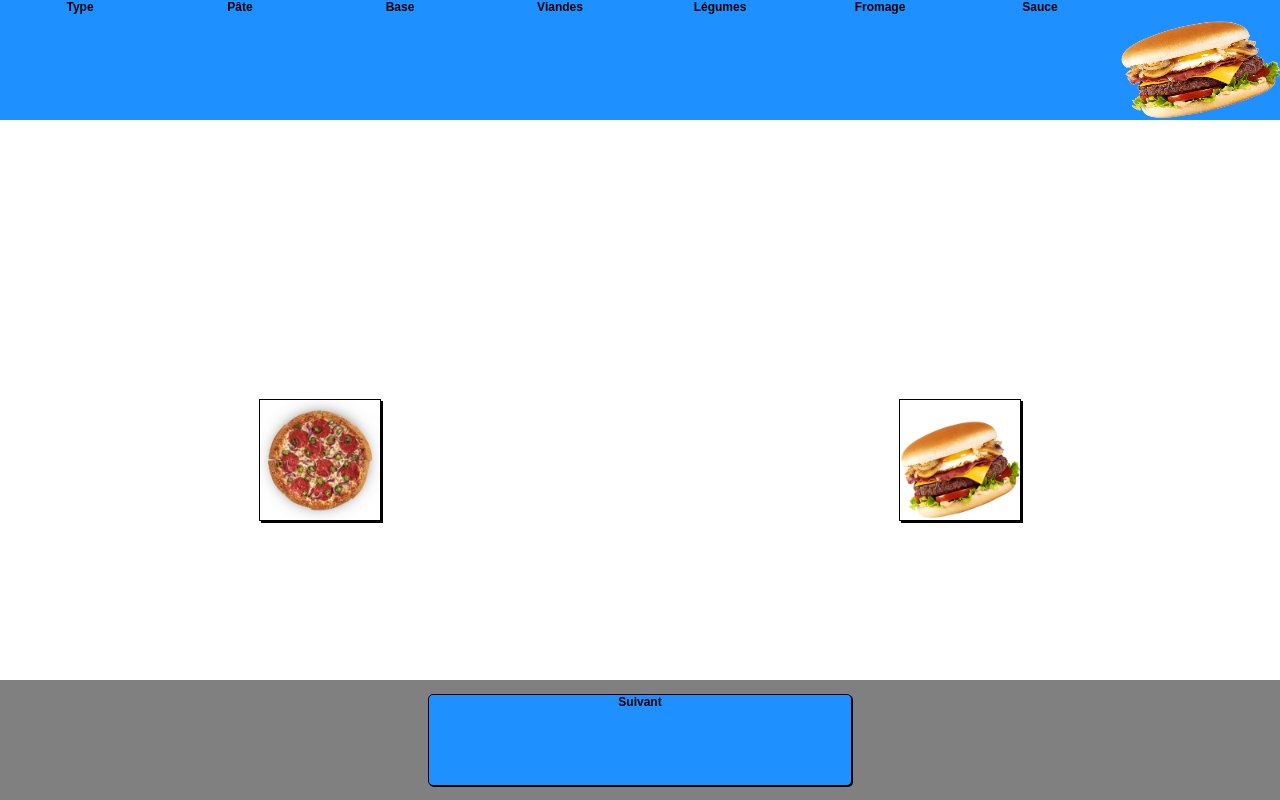
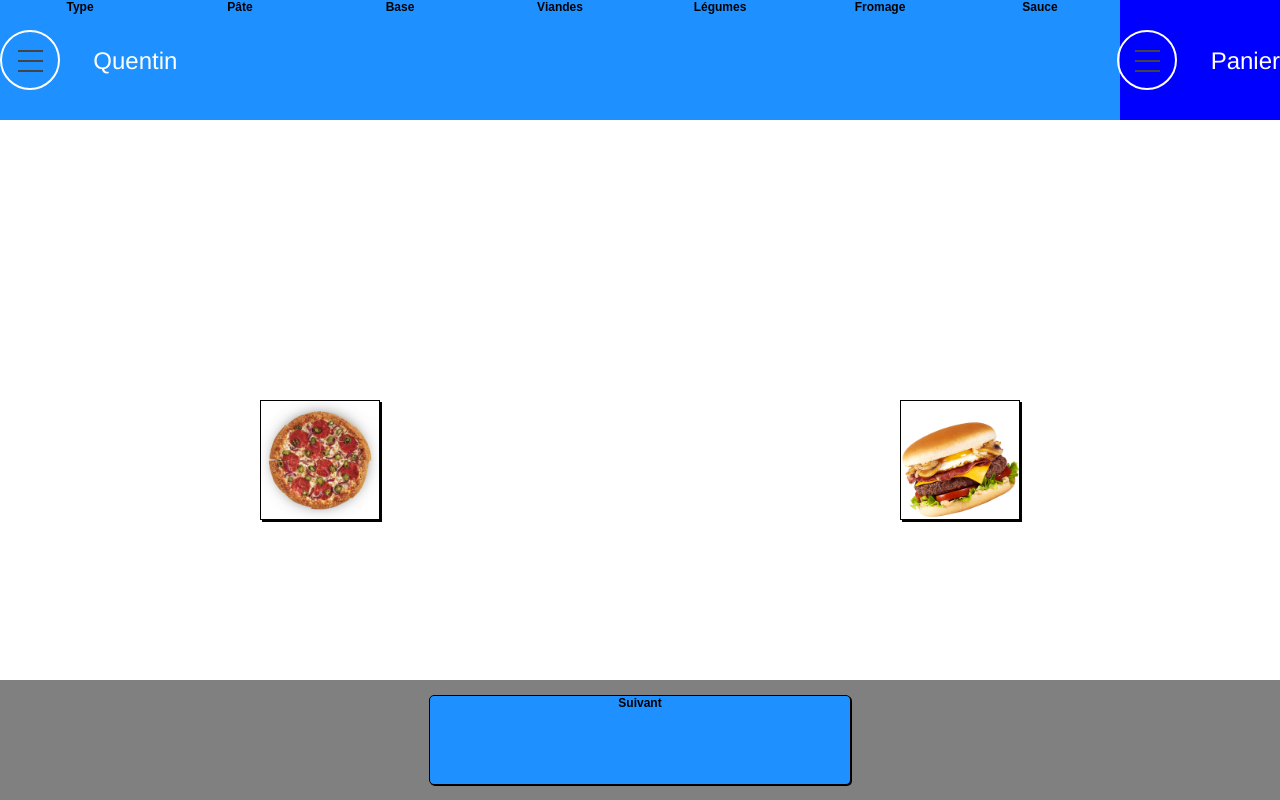
Before and after one commit to Quentinprm/PizzaBurgerUI-UX, a PHP site: page /index.php?ad=type.html in a window 1280 px wide. Run offline with PHP 8.4, Linux system fonts and the light colour scheme.

Commit message:
ajout menu burger

```diff
--- /dev/null
+++ b/accountmenu.css
@@ -0,0 +1,220 @@
+@-webkit-keyframes slideInLeft {
+  0% {
+    -webkit-transform: translate3d(-250px, 0, 0);
+            transform: translate3d(-250px, 0, 0);
+    visibility: visible;
+  }
+  100% {
+    -webkit-transform: translate3d(0, 0, 0);
+            transform: translate3d(0, 0, 0);
+  }
+}
+@keyframes slideInLeft {
+  0% {
+    -webkit-transform: translate3d(-250px, 0, 0);
+            transform: translate3d(-250px, 0, 0);
+    visibility: visible;
+  }
+  100% {
+    -webkit-transform: translate3d(0, 0, 0);
+            transform: translate3d(0, 0, 0);
+  }
+}
+@-webkit-keyframes slideOutLeft {
+  0% {
+    -webkit-transform: translate3d(0, 0, 0);
+            transform: translate3d(0, 0, 0);
+  }
+  100% {
+    -webkit-transform: translate3d(-250px, 0, 0);
+            transform: translate3d(-250px, 0, 0);
+    visibility: hidden;
+  }
+}
+@keyframes slideOutLeft {
+  0% {
+    -webkit-transform: translate3d(0, 0, 0);
+            transform: translate3d(0, 0, 0);
+  }
+  100% {
+    -webkit-transform: translate3d(-250px, 0, 0);
+            transform: translate3d(-250px, 0, 0);
+    visibility: hidden;
+  }
+}
+* {
+  -webkit-box-sizing: border-box;
+          box-sizing: border-box;
+}
+
+body:after {
+  background: white;
+  content: '';
+  height: 100%;
+  left: 0;
+  opacity: 0;
+  overflow: auto;
+  padding: 0;
+  position: absolute;
+  top: 0;
+  -webkit-transition: all 0.4s ease;
+  transition: all 0.4s ease;
+  width: 100%;
+}
+body.open {
+  overflow: hidden;
+}
+body.open:after {
+  opacity: 1;
+  visibility: visible;
+}
+
+.b-nav {
+  position: absolute;
+  z-index: 11;
+  border-right: 1px solid grey;
+  height: 100vh;
+}
+.b-nav:not(.open) {
+  visibility: hidden;
+}
+.b-nav li {
+  color: #444444;
+  list-style-type: none;
+  padding: 10px;
+  text-align: left;
+  -webkit-transform: translateX(-250px);
+          transform: translateX(-250px);
+}
+.b-nav li:not(.open) {
+  -webkit-animation-duration: 0.4s;
+          animation-duration: 0.4s;
+  -webkit-animation-fill-mode: both;
+          animation-fill-mode: both;
+  -webkit-animation-name: slideOutLeft;
+          animation-name: slideOutLeft;
+}
+.b-nav li:first-child {
+  padding-top: 120px;
+}
+.b-nav.open {
+  visibility: visible;
+}
+.b-nav.open li {
+  -webkit-animation-duration: 0.4s;
+          animation-duration: 0.4s;
+  -webkit-animation-fill-mode: both;
+          animation-fill-mode: both;
+  -webkit-animation-name: slideInLeft;
+          animation-name: slideInLeft;
+}
+
+.b-link {
+  background: transparent;
+  border-left: rgba(68, 68, 68, 0) solid 2px;
+  color: #444444;
+  font-family: Helvetica-Neue, Helvetica, Arial, sans-serif;
+  font-size: 24px;
+  font-weight: 300;
+  margin-left: 30px;
+  text-decoration: none;
+  -webkit-transition: all 0.4s ease;
+  transition: all 0.4s ease;
+  width: auto;
+}
+.b-link:hover, .b-link--active {
+  border-left: #444444 solid 2px;
+  padding-left: 30px;
+}
+
+.b-menu {
+  background: transparent;
+  border: white solid 2px;
+  border-radius: 50%;
+  cursor: pointer;
+  display: inline-block;
+  height: 60px;
+  padding-left: 15.5px;
+  padding-top: 17.5px;
+  position: relative;
+  -webkit-transition: all 0.4s ease;
+  transition: all 0.4s ease;
+  -webkit-user-select: none;
+     -moz-user-select: none;
+      -ms-user-select: none;
+          user-select: none;
+  width: 60px;
+  z-index: 12;
+}
+.b-menu:hover {
+  border: #444444 solid 2px;
+}
+
+.b-bun {
+  background: #444444;
+  position: relative;
+  -webkit-transition: all 0.4s ease;
+  transition: all 0.4s ease;
+}
+.b-bun--top {
+  height: 2px;
+  top: 0;
+  width: 25px;
+}
+.b-bun--mid {
+  height: 2px;
+  top: 8px;
+  width: 25px;
+}
+.b-bun--bottom {
+  height: 2px;
+  top: 16px;
+  width: 25px;
+}
+
+.b-brand {
+  color: white;
+  font-family: Helvetica-Neue, Helvetica, Arial, sans-serif;
+  font-size: 24px;
+  font-weight: 300;
+  margin-left: 30px;
+  position: relative;
+  text-decoration: none;
+  top: -21.4285714286px;
+  -webkit-transition: all 0.4s ease;
+  transition: all 0.4s ease;
+  z-index: 13;
+}
+
+.b-container {
+  height: 60px;
+  left: 0;
+  position: absolute;
+  top: 30px;
+}
+.b-container:hover:not(.open) .bun-top,
+.b-container:hover:not(.open) .bun-mid,
+.b-container:hover:not(.open) .bun-bottom {
+  background: white;
+}
+.b-container.open .b-main {
+  border: #444444 solid 2px;
+}
+.b-container.open .b-bun--top {
+  background: #444444;
+  top: 9px;
+  -webkit-transform: rotate(45deg);
+          transform: rotate(45deg);
+}
+.b-container.open .b-bun--mid {
+  opacity: 0;
+}
+.b-container.open .b-bun--bottom {
+  background: #444444;
+  top: 5px;
+  -webkit-transform: rotate(-45deg);
+          transform: rotate(-45deg);
+}
+.b-container.open .b-brand {
+  color: #444444;
+}
--- /dev/null
+++ b/accountmenu.html
@@ -0,0 +1,19 @@
+
+<div class="b-nav">
+  <li><a class="b-link" href="#" target="_blank">Voir tous les restaurants</a></li>
+  <li><a class="b-link" href="#" target="_blank">Commandes</a></li>
+  <li><a class="b-link" href="#" target="_blank">Mes informations</a></li>
+  <li><a class="b-link" href="#" target="_blank">Moyen de paiement</a></li>
+</div>
+
+<!-- Burger-Icon -->
+<div class="b-container">
+  <div class="b-menu">
+    <div class="b-bun b-bun--top"></div>
+    <div class="b-bun b-bun--mid"></div>
+    <div class="b-bun b-bun--bottom"></div>
+  </div>
+
+  <!-- Burger-Brand -->
+  <a href="#" class="b-brand">Quentin</a>
+</div>
--- /dev/null
+++ b/accountmenu.js
@@ -0,0 +1,14 @@
+'use strict';
+
+(function() {
+  var body = document.body;
+  var burgerMenu = document.getElementsByClassName('b-menu')[0];
+  var burgerContain = document.getElementsByClassName('b-container')[0];
+  var burgerNav = document.getElementsByClassName('b-nav')[0];
+
+  burgerMenu.addEventListener('click', function toggleClasses() {
+    [body, burgerContain, burgerNav].forEach(function (el) {
+      el.classList.toggle('open');
+    });
+  }, false);
+})();
--- /dev/null
+++ b/basket.css
@@ -0,0 +1,220 @@
+@-webkit-keyframes slideInRight {
+  0% {
+    -webkit-transform: translate3d(+250px, 0, 0);
+            transform: translate3d(+250px, 0, 0);
+    visibility: visible;
+  }
+  100% {
+    -webkit-transform: translate3d(0, 0, 0);
+            transform: translate3d(0, 0, 0);
+  }
+}
+@keyframes slideInRight {
+  0% {
+    -webkit-transform: translate3d(250px, 0, 0);
+            transform: translate3d(250px, 0, 0);
+    visibility: visible;
+  }
+  100% {
+    -webkit-transform: translate3d(0, 0, 0);
+            transform: translate3d(0, 0, 0);
+  }
+}
+@-webkit-keyframes slideOutRight {
+  0% {
+    -webkit-transform: translate3d(0, 0, 0);
+            transform: translate3d(0, 0, 0);
+  }
+  100% {
+    -webkit-transform: translate3d(250px, 0, 0);
+            transform: translate3d(250px, 0, 0);
+    visibility: hidden;
+  }
+}
+@keyframes slideOutRight {
+  0% {
+    -webkit-transform: translate3d(0, 0, 0);
+            transform: translate3d(0, 0, 0);
+  }
+  100% {
+    -webkit-transform: translate3d(250px, 0, 0);
+            transform: translate3d(250px, 0, 0);
+    visibility: hidden;
+  }
+}
+* {
+  -webkit-box-sizing: border-box;
+          box-sizing: border-box;
+}
+
+body:after {
+  background: white;
+  content: '';
+  height: 100%;
+  left: 0;
+  opacity: 0;
+  overflow: auto;
+  padding: 0;
+  position: absolute;
+  top: 0;
+  -webkit-transition: all 0.4s ease;
+  transition: all 0.4s ease;
+  width: 100%;
+}
+body.open {
+  overflow: hidden;
+}
+body.open:after {
+  opacity: 1;
+  visibility: visible;
+}
+
+.a-nav {
+  position: absolute;
+  z-index: 11;
+  border-right: 1px solid grey;
+  height: 100vh;
+}
+.a-nav:not(.open) {
+  visibility: hidden;
+}
+.a-nav li {
+  color: #444444;
+  list-style-type: none;
+  padding: 10px;
+  text-align: left;
+  -webkit-transform: translateX(-250px);
+          transform: translateX(-250px);
+}
+.a-nav li:not(.open) {
+  -webkit-animation-duration: 0.4s;
+          animation-duration: 0.4s;
+  -webkit-animation-fill-mode: both;
+          animation-fill-mode: both;
+  -webkit-animation-name: slideOutRight;
+          animation-name: slideOutRight;
+}
+.a-nav li:first-child {
+  padding-top: 120px;
+}
+.a-nav.open {
+  visibility: visible;
+}
+.a-nav.open li {
+  -webkit-animation-duration: 0.4s;
+          animation-duration: 0.4s;
+  -webkit-animation-fill-mode: both;
+          animation-fill-mode: both;
+  -webkit-animation-name: slideInRight;
+          animation-name: slideInRight;
+}
+
+.a-link {
+  background: transparent;
+  border-left: rgba(68, 68, 68, 0) solid 2px;
+  color: #444444;
+  font-family: Helvetica-Neue, Helvetica, Arial, sans-serif;
+  font-size: 24px;
+  font-weight: 300;
+  margin-left: 30px;
+  text-decoration: none;
+  -webkit-transition: all 0.4s ease;
+  transition: all 0.4s ease;
+  width: auto;
+}
+.a-link:hover, .a-link--active {
+  border-left: #444444 solid 2px;
+  padding-left: 30px;
+}
+
+.a-menu {
+  background: transparent;
+  border: white solid 2px;
+  border-radius: 50%;
+  cursor: pointer;
+  display: inline-block;
+  height: 60px;
+  padding-left: 15.5px;
+  padding-top: 17.5px;
+  position: relative;
+  -webkit-transition: all 0.4s ease;
+  transition: all 0.4s ease;
+  -webkit-user-select: none;
+     -moz-user-select: none;
+      -ms-user-select: none;
+          user-select: none;
+  width: 60px;
+  z-index: 12;
+}
+.a-menu:hover {
+  border: #444444 solid 2px;
+}
+
+.a-bun {
+  background: #444444;
+  position: relative;
+  -webkit-transition: all 0.4s ease;
+  transition: all 0.4s ease;
+}
+.a-bun--top {
+  height: 2px;
+  top: 0;
+  width: 25px;
+}
+.a-bun--mid {
+  height: 2px;
+  top: 8px;
+  width: 25px;
+}
+.a-bun--bottom {
+  height: 2px;
+  top: 16px;
+  width: 25px;
+}
+
+.a-brand {
+  color: white;
+  font-family: Helvetica-Neue, Helvetica, Arial, sans-serif;
+  font-size: 24px;
+  font-weight: 300;
+  margin-left: 30px;
+  position: relative;
+  text-decoration: none;
+  top: -21.4285714286px;
+  -webkit-transition: all 0.4s ease;
+  transition: all 0.4s ease;
+  z-index: 13;
+}
+
+.a-container {
+  height: 60px;
+  right: 0;
+  position: absolute;
+  top: 30px;
+}
+.a-container:hover:not(.open) .bun-top,
+.a-container:hover:not(.open) .bun-mid,
+.a-container:hover:not(.open) .bun-bottom {
+  background: white;
+}
+.a-container.open .a-main {
+  border: #444444 solid 2px;
+}
+.a-container.open .a-bun--top {
+  background: #444444;
+  top: 9px;
+  -webkit-transform: rotate(45deg);
+          transform: rotate(45deg);
+}
+.a-container.open .a-bun--mid {
+  opacity: 0;
+}
+.a-container.open .a-bun--bottom {
+  background: #444444;
+  top: 5px;
+  -webkit-transform: rotate(-45deg);
+          transform: rotate(-45deg);
+}
+.a-container.open .a-brand {
+  color: #444444;
+}
--- /dev/null
+++ b/basket.html
@@ -0,0 +1,18 @@
+<div class="a-nav">
+  <li><a class="a-link" href="#" target="_blank">Burger 10€</a></li>
+  <li><a class="a-link" href="#" target="_blank">Pizza  20€</a></li>
+  <li><a class="a-link" href="#" target="_blank">Pizza  20€</a></li>
+  <li><a class="a-link" href="#" target="_blank">Total  50€</a></li>
+</div>
+
+<!-- Burger-Icon -->
+<div class="a-container">
+  <div class="a-menu">
+    <div class="a-bun a-bun--top"></div>
+    <div class="a-bun a-bun--mid"></div>
+    <div class="a-bun a-bun--bottom"></div>
+  </div>
+
+  <!-- Burger-Brand -->
+  <a href="#" class="a-brand">Panier</a>
+</div>
--- /dev/null
+++ b/basket.js
@@ -0,0 +1,14 @@
+'use strict';
+
+(function() {
+  var body = document.body;
+  var burgerMenu = document.getElementsByClassName('a-menu')[0];
+  var burgerContain = document.getElementsByClassName('a-container')[0];
+  var burgerNav = document.getElementsByClassName('a-nav')[0];
+
+  burgerMenu.addEventListener('click', function toggleClasses() {
+    [body, burgerContain, burgerNav].forEach(function (el) {
+      el.classList.toggle('open');
+    });
+  }, false);
+})();
--- a/footer.php
+++ b/footer.php
@@ -3,4 +3,5 @@
   <!-- <li id="retour"><a href="index.php?ad=type.html">Retour</a></li> -->
   <li id="suivant"><a href="index.php?ad=<?php echo $ad; ?>">Suivant</a></li>
 </ul>
+
 </div>
--- a/index.php
+++ b/index.php
@@ -4,8 +4,12 @@
   <meta charset="utf-8">
   <title>Type</title>
   <link rel="stylesheet" href="home.css">
+  <link rel="stylesheet" href="accountmenu.css">
+  <link rel="stylesheet" href="basket.css">
 </head>
 <body>
+  <?php include("accountmenu.html");?>
+  <?php include("basket.html")?>
   <div id="app">
 
     <div id="centre">
@@ -18,6 +22,9 @@
   <?php include("profil.html"); ?>
   <?php include("panier.html"); ?>
   <?php include("footer.php"); ?>
+
 </div>
 </body>
+<script src="accountmenu.js"></script>
+<script src="basket.js"></script>
 </html>
--- a/menu.html
+++ b/menu.html
@@ -7,6 +7,5 @@
     <li><a class="arrow_box" href="index.php?ad=legumes.html">Légumes</a></li>
     <li><a class="arrow_box" href="index.php?ad=fromage.html">Fromage</a></li>
     <li><a class="arrow_box" href="index.php?ad=sauce.html">Sauce</a></li>
-    <li id="burger"><img src="burgermenu.png"/></li>
   </ul>
 </div>
```
